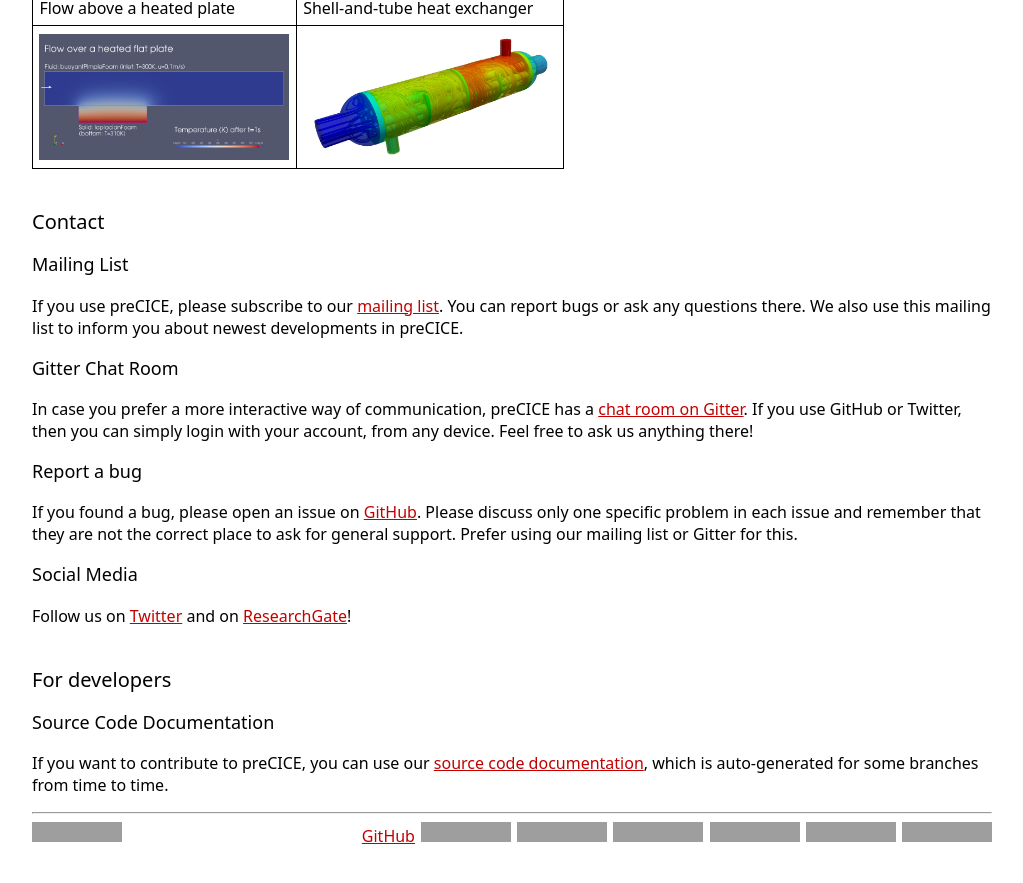
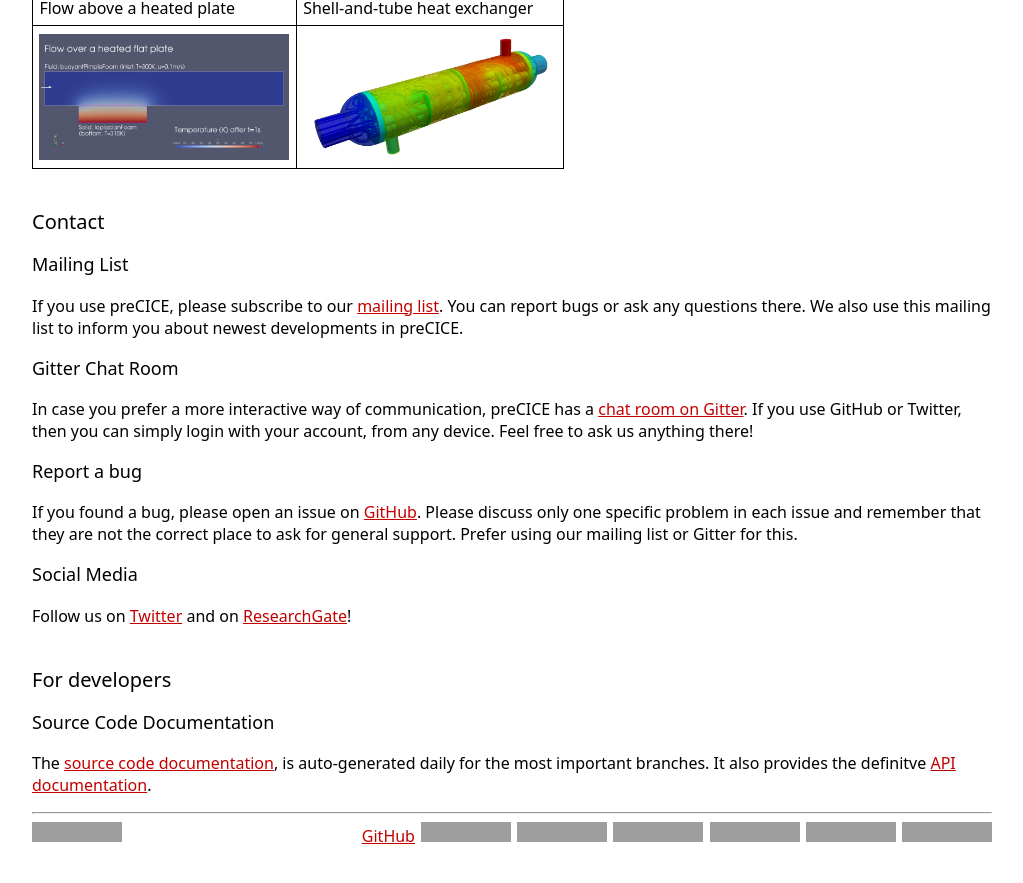
Before and after one commit to precice/precice.github.io_old, a Jekyll site: the page built from 05-resources.md, in a window 1280 px wide and 900 px high, scrolled down 1005 px, cut to the strip 0-883 px from the top of the window. Shown: the whole strip, without its empty margins (128-1151 px from the left). Built offline with Jekyll 4.4.1, drawn with Linux system fonts in a browser that asks for light colours; grey boxes are pictures that could not be loaded.

Commit message:
Reflect that doxygen is regenerated daily.

```diff
--- a/05-resources.md
+++ b/05-resources.md
@@ -59,4 +59,4 @@
 ## For developers
 
 ### Source Code Documentation
-If you want to contribute to preCICE, you can use our [source code documentation](https://xgm.de/precice/docs/), which is auto-generated for some branches from time to time.
+The [source code documentation](https://xgm.de/precice/docs/), is auto-generated daily for the most important branches. It also provides the definitve [API documentation](http://xgm.de/precice/docs/develop/classprecice_1_1SolverInterface.html).
```
